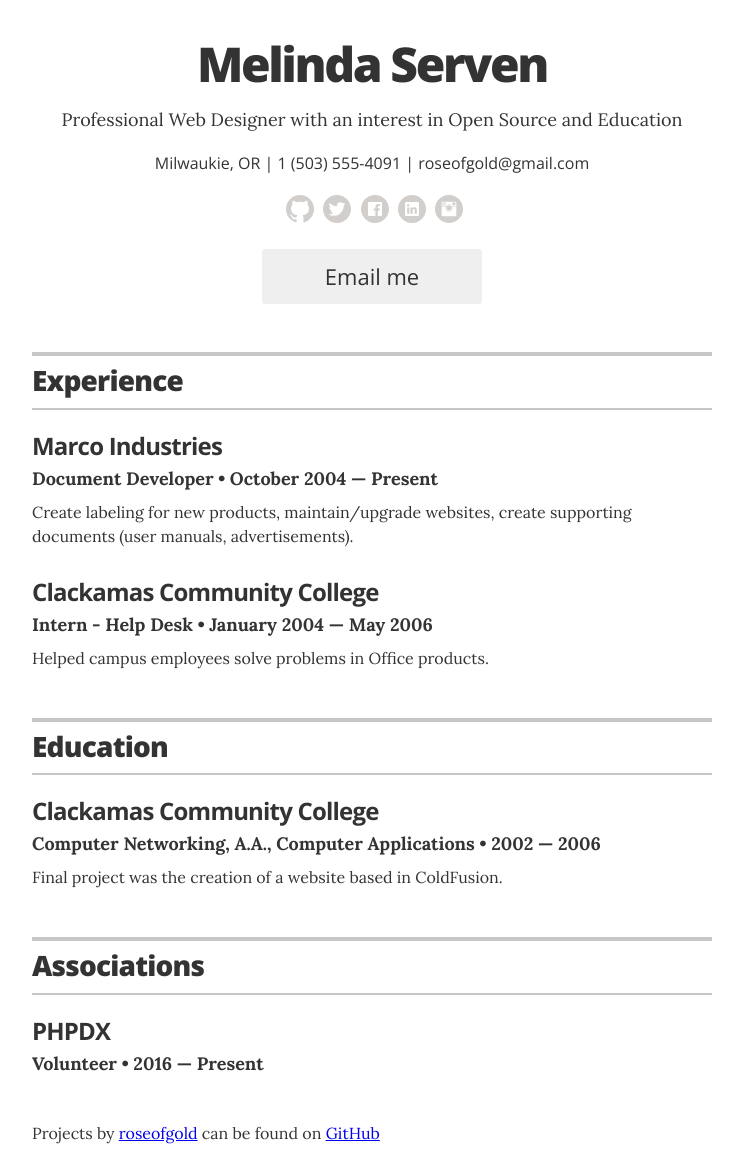
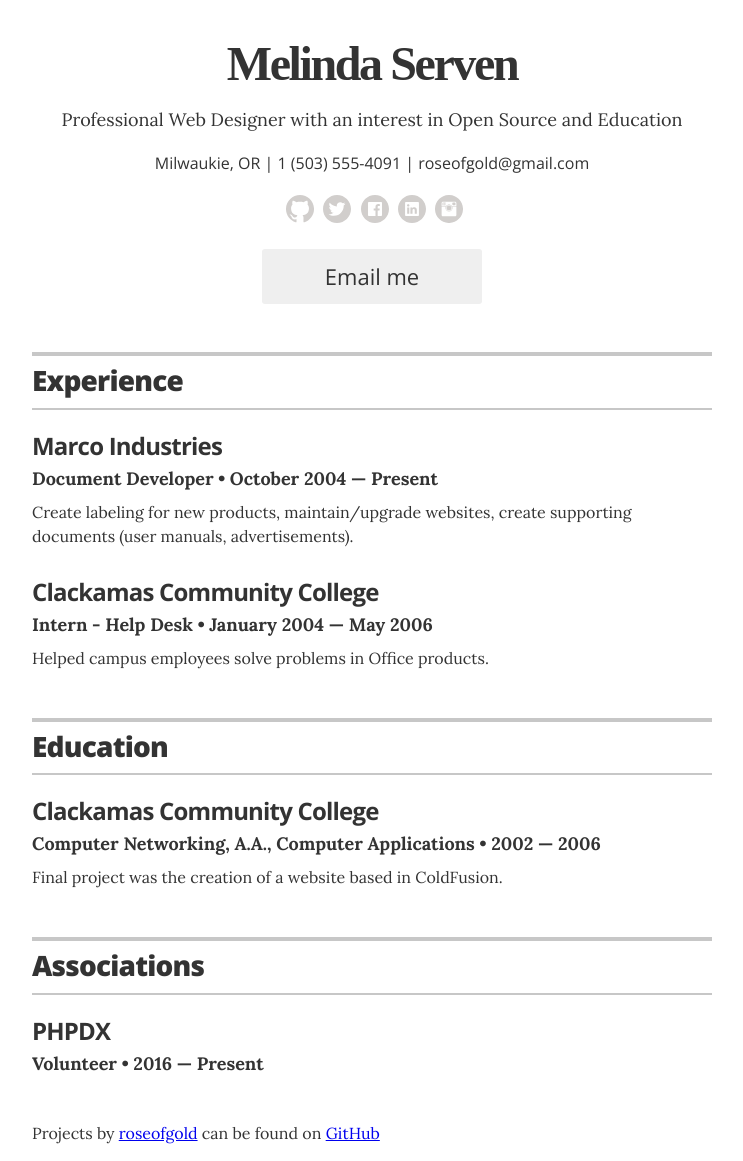
Before and after one commit to roseofgold/roseofgold.github.io, a Jekyll site: the page built from index.html, in a window 1280 px wide. Shown: the whole page, without its empty margins (268-1011 px from the left). Built offline with Jekyll 4.4.1, drawn with Linux system fonts in a browser that asks for light colours.

Commit message:
Update header-name font style

```diff
--- a/_sass/_resume.scss
+++ b/_sass/_resume.scss
@@ -30,7 +30,7 @@
   }
 
   .header-name {
-    @include sans;
+    @include swash;
     font-size: 3rem;
     font-weight: 900;
     text-align: center;
```
